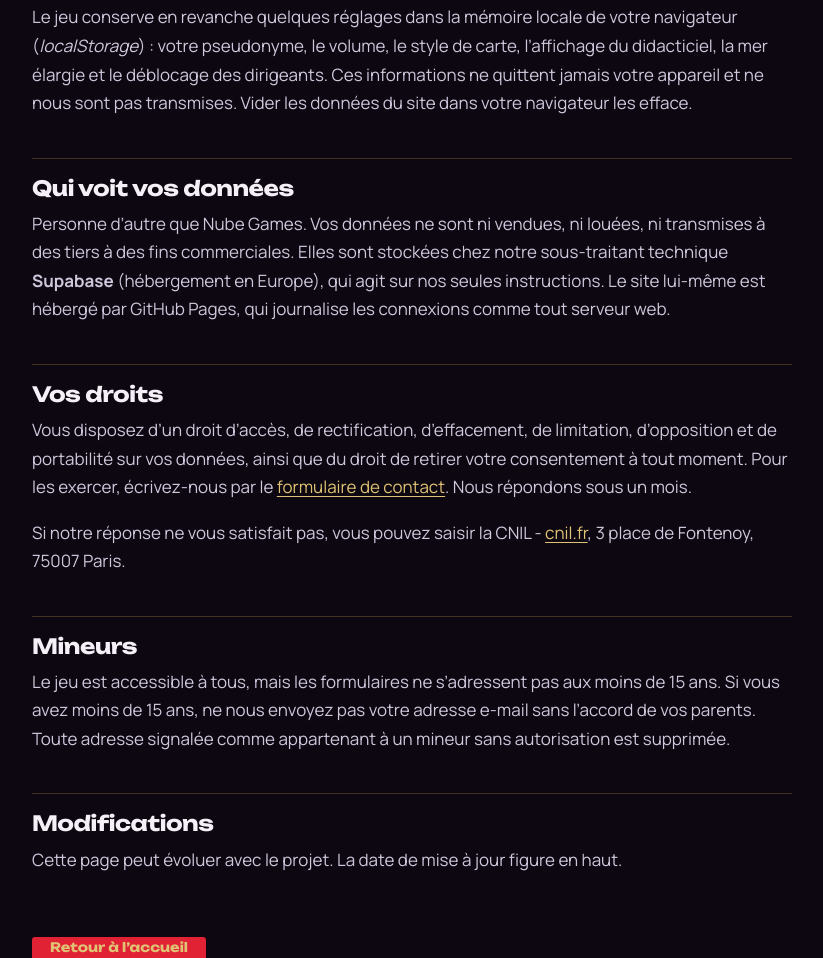
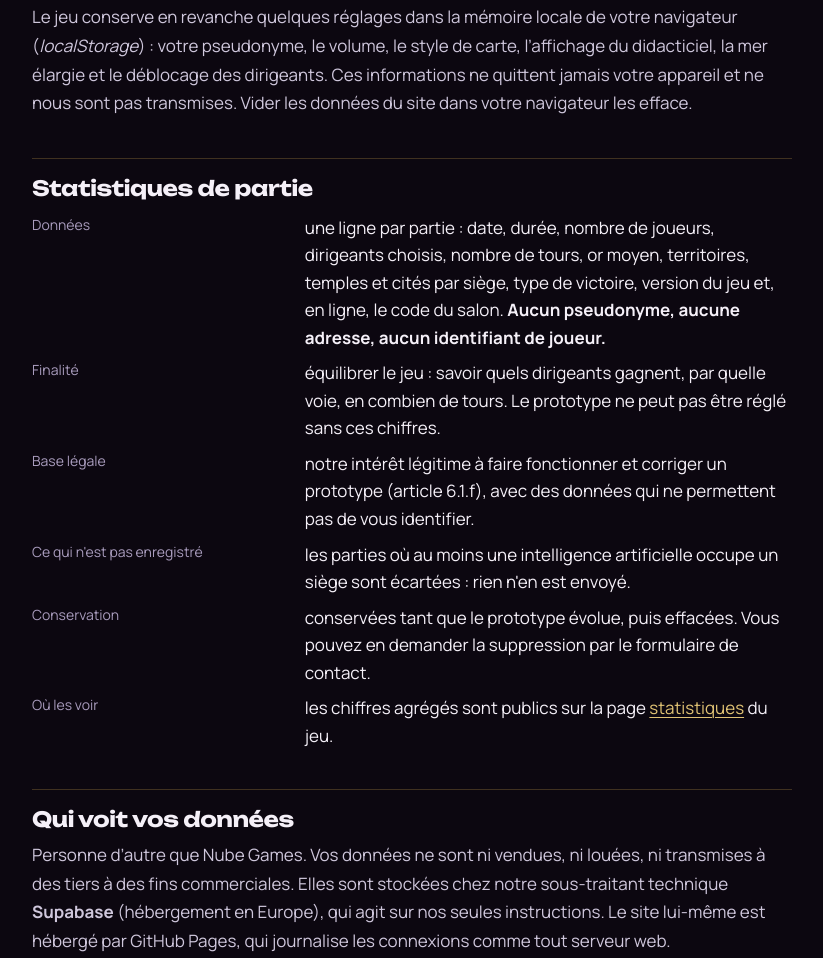
Before and after one commit to nubegamesfr/nubegamesfr.github.io, a plain HTML site: page confidentialite.html in a window 1280 px wide. Shown: the part 2063-3021 px from the top of the page, without its empty margins (228-1051 px from the left). Drawn offline with Linux system fonts and the light colour scheme.

Commit message:
Add files via upload

```diff
--- a/confidentialite.html
+++ b/confidentialite.html
@@ -131,6 +131,23 @@
     votre appareil et ne nous sont pas transmises. Vider les données du site dans votre navigateur
     les efface.</p>
 
+    <h2>Statistiques de partie</h2>
+    <dl>
+      <dt>Données</dt><dd>une ligne par partie : date, durée, nombre de joueurs, dirigeants choisis, nombre de
+      tours, or moyen, territoires, temples et cités par siège, type de victoire, version du jeu et, en ligne,
+      le code du salon. <b>Aucun pseudonyme, aucune adresse, aucun identifiant de joueur.</b></dd>
+      <dt>Finalité</dt><dd>équilibrer le jeu : savoir quels dirigeants gagnent, par quelle voie, en combien de
+      tours. Le prototype ne peut pas être réglé sans ces chiffres.</dd>
+      <dt>Base légale</dt><dd>notre intérêt légitime à faire fonctionner et corriger un prototype (article 6.1.f),
+      avec des données qui ne permettent pas de vous identifier.</dd>
+      <dt>Ce qui n'est pas enregistré</dt><dd>les parties où au moins une intelligence artificielle occupe un
+      siège sont écartées : rien n'en est envoyé.</dd>
+      <dt>Conservation</dt><dd>conservées tant que le prototype évolue, puis effacées. Vous pouvez en demander
+      la suppression par le formulaire de contact.</dd>
+      <dt>Où les voir</dt><dd>les chiffres agrégés sont publics sur la page
+      <a href="/fields-of-fire/stats.html">statistiques</a> du jeu.</dd>
+    </dl>
+
     <h2>Qui voit vos données</h2>
     <p>Personne d’autre que Nube Games. Vos données ne sont ni vendues, ni louées, ni transmises à des
     tiers à des fins commerciales. Elles sont stockées chez notre sous-traitant technique
```
Also changed, not shown: 404.html (+0 -1 lines), 1 other file.
